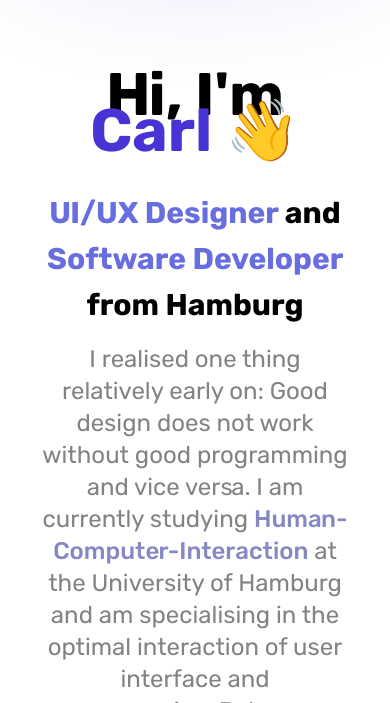
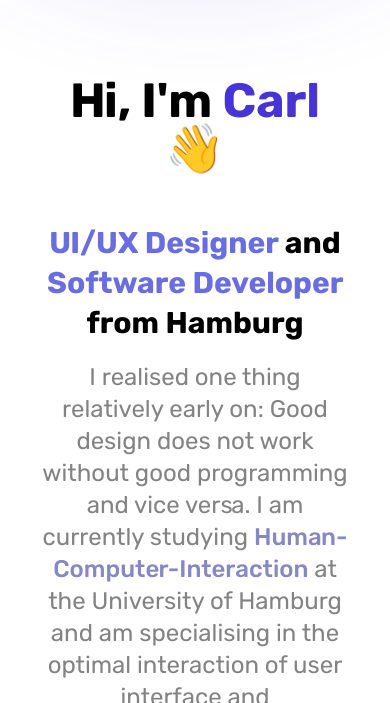
Before and after one commit to Tohr01/Tohr01, a website: page src/index.html in a window 390 px wide. Shown: the part 1297-2000 px from the top of the page. Drawn offline with Linux system fonts and the light colour scheme.

Commit message:
fix: overlapping fonts on small phone screen

```diff
--- a/src/index.html
+++ b/src/index.html
@@ -57,11 +57,12 @@
                             <img src="assets/icons/youtube_icon.svg" alt="Youtube Logo" class="social-icon hover:dark:white-filter hover:black-filter hover:opacity-100">
                         </a>
                     </div>
-                    <h1 class="pb-5 leading-[0.6]">
+                    <h1 class="pb-5 text-5xl sm:text-6xl">
                         Hi, I'm
                         <span class="text-mainPurpleDark dark:text-white">Carl</span>
                         <span class="text-opacity-100 text-white" id="wave">👋</span>
-                        <br><br>
+                        <br><br class="sm:hidden">
+                        <div class="leading-8">
                             <span class="text-3xl">
                                 <span class="text-mainPurple dark:text-white">
                                     UI/UX
@@ -71,6 +72,7 @@
                                 <span class="text-mainPurple dark:text-white">Software Developer</span>
                                 from Hamburg
                             </span>
+                        </div>
                     </h1>
                     <p>
                         I realised one thing relatively early on: Good design does not work without good
```
Also changed, not shown: src/backupschedule/index-dist.css, src/index-dist.css, src/templates/navigation-dist.css. Lines whose indentation alone changed are shown as unchanged.
